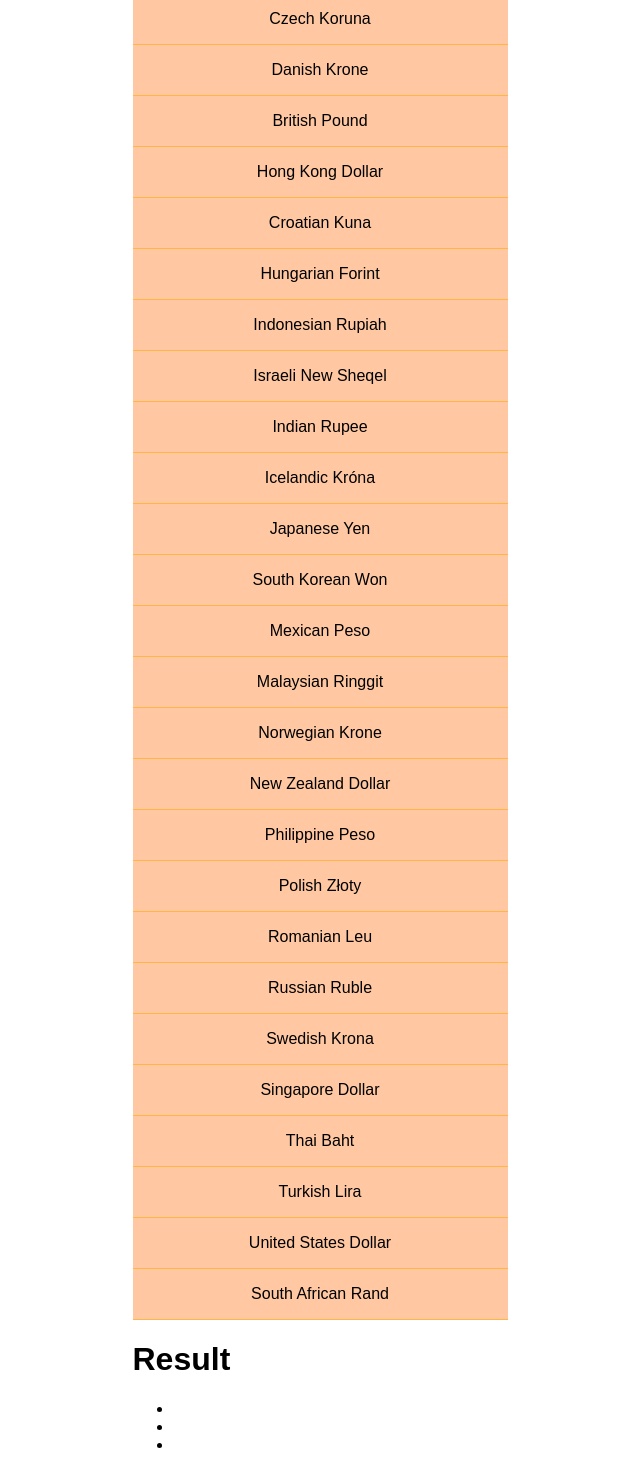
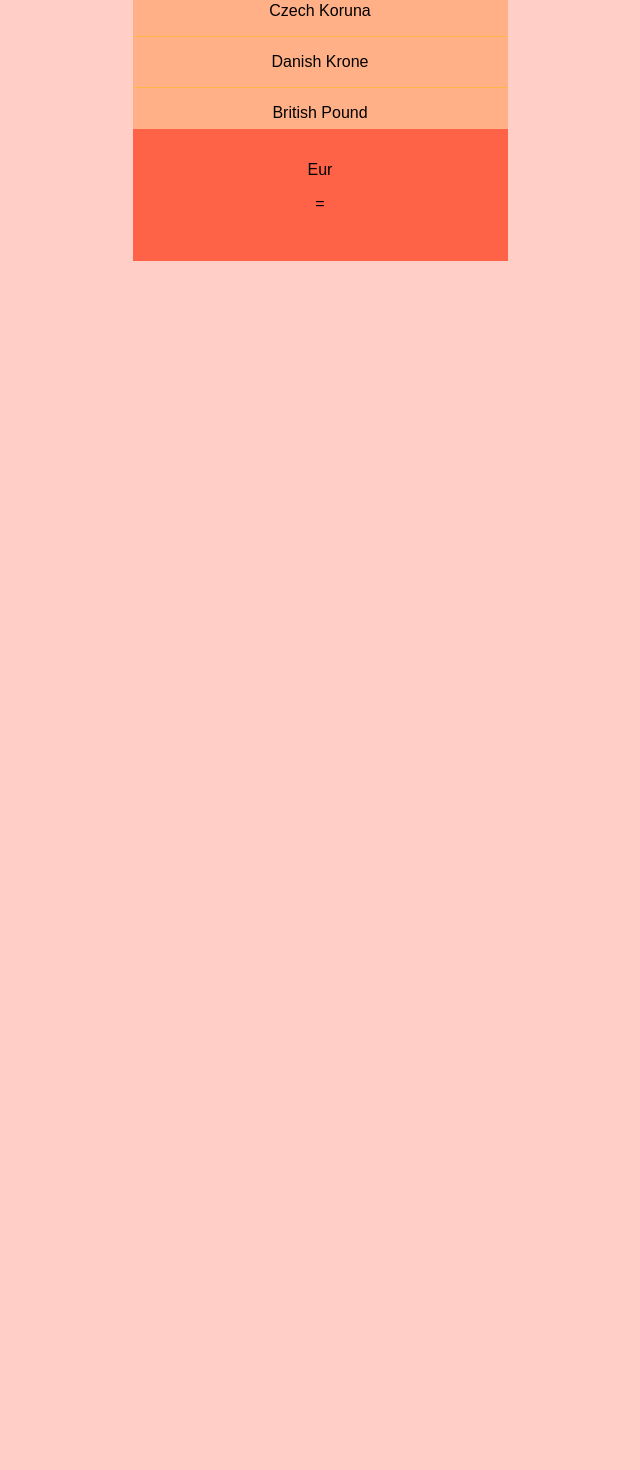
Before and after one commit to kevinhouguet/converter, a React (Vite) app: page / in a window 1280 px wide. Shown: the part 471-1941 px from the top of the page, without its empty margins (320-960 px from the left). After the commit the page ends 800 px from the top, so only its background shows below. Built offline with nearby package versions, Linux system fonts and the light colour scheme.

Commit message:
result component done

```diff
--- a/src/Components/App/index.jsx
+++ b/src/Components/App/index.jsx
@@ -4,6 +4,7 @@ import { useState } from 'react';
 import './styles.scss'
 
 import data from '../../data/currencies';
+import Result from '../Result';
 
 
 function App() {
@@ -12,7 +13,6 @@ function App() {
 	const [result, setResult] = useState(null)
 
 	const handleClick = (rate, currency) => {
-		console.log(rate)
 		const valueInput = document.getElementById('number').value
 		const resultUser = valueInput * rate
 
@@ -25,16 +25,11 @@ function App() {
 	<div className="container">
 		<Header title="Converter"/>
 		<Currencies currencies={data} onClick={handleClick}/>
-		<div className="result">
-			<h1>Result</h1>
-			<div>
-				<ul>
-					<li>{number}</li>
-					<li>{result}</li>
-					<li>{currency}</li>
-				</ul>
-			</div>
-		</div>
+		<Result
+			number={number}
+			currency={currency}
+			result={result}
+		/>
 	</div>
   )
 }
--- a/src/Components/Currencies/styles.scss
+++ b/src/Components/Currencies/styles.scss
@@ -1,4 +1,8 @@
 .currencies {
+
+	max-height: calc(100vh - (87px + 128px + 136px));
+	overflow: auto;
+
 	&-list {
 		list-style: none;
 		margin: 0;
--- /dev/null
+++ b/src/Components/Result/index.jsx
@@ -0,0 +1,14 @@
+import './styles.scss'
+
+const Result = ({number, result, currency}) => {
+	return (
+		<div className="result-container">
+			<p className='result-container-number'>{number} Eur</p>
+			<p>=</p>
+			<p className='result-container-result'>{result}</p>
+			<p className='result-container-currency'>{currency}</p>
+		</div>
+	)
+}
+
+export default Result;
--- /dev/null
+++ b/src/Components/Result/styles.scss
@@ -0,0 +1,10 @@
+.result-container {
+	text-align: center;
+	background-color: tomato;
+
+	padding: 2rem 0;
+
+	p:first-child {
+		margin-top: 0;
+	}
+}
--- a/src/index.css
+++ b/src/index.css
@@ -1,6 +1,12 @@
 :root{
 	font-family: Arial, Helvetica, sans-serif;
 	box-sizing: border-box;
+}
+
+body {
+	margin: 0;
+	padding: 0;
+	background-color: rgb(255, 99, 71, 0.3)
 }
 
 .container {
```
